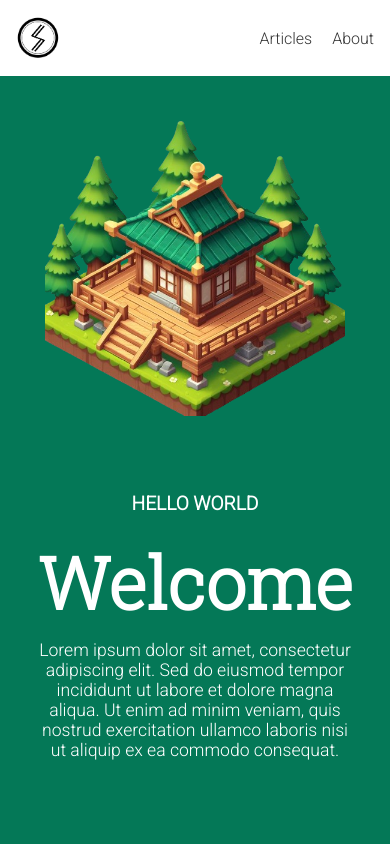
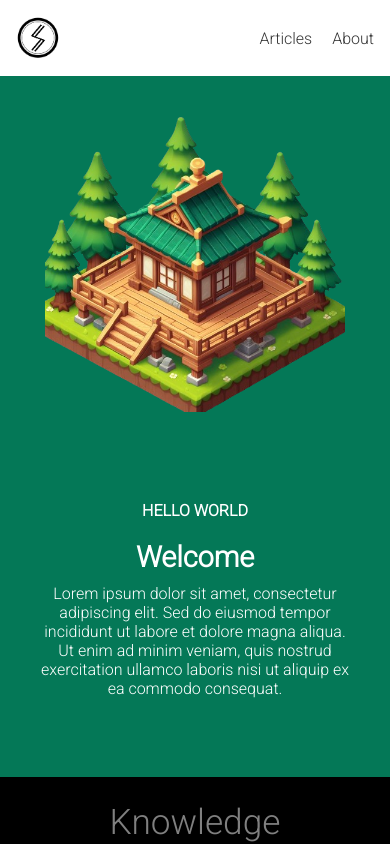
Before and after one commit to subsetsoftwares/nextjs-mdx-blog-template, a Next.js app: page /about in a window 390 px wide. Shown: the top 844 px of the page. Built offline with nearby package versions, Linux system fonts and the light colour scheme.

Commit message:
updated homepage responsive styles

```diff
--- a/components/AboutBanner.scss
+++ b/components/AboutBanner.scss
@@ -1,4 +1,8 @@
+@use "../styles/mixins";
+
 .about-banner {
+  @include mixins.set-font-sizes(var(--base-font-size));
+
   display: flex;
   min-height: calc(100vh - var(--header-panel-height) - 150px);
 
@@ -8,11 +12,6 @@
     display: flex;
     justify-content: center;
     align-items: center;
-
-    .info-image {
-      width: 150px;
-      height: auto;
-    }
   }
 
   .right-section {
@@ -30,12 +29,10 @@
       .hello-world {
         text-transform: uppercase;
         font-weight: bold;
-        font-size: 1.2rem;
       }
 
       h2 {
         margin: 10px 0;
-        font-size: 4.5rem;
       }
 
       p {
@@ -45,7 +42,7 @@
   }
 }
 
-@media (max-width: 991px) {
+@media (max-width: 550px) {
   .about-banner {
     display: block;
     background-color: var(--background-color-emerald-700);
@@ -55,6 +52,11 @@
       background-color: var(--background-color-emerald-700);
       padding: 36px;
       min-height: 45vh;
+
+      .info-image {
+        max-width: 85vw;
+        height: auto;
+      }
     }
 
     .right-section {
@@ -62,3 +64,28 @@
     }
   }
 }
+
+@media (max-width: 991px) {
+  .about-banner {
+    display: block;
+    background-color: var(--background-color-emerald-700);
+    min-height: 75vh;
+    .left-section {
+      background-color: var(--background-color-emerald-700);
+      min-height: 36vh;
+    }
+    .right-section {
+      min-height: calc(75vh - 36vh);
+      padding-bottom: 5vh;
+      .what-we-do {
+        width: 80vw;
+      }
+    }
+  }
+}
+
+@media (min-width: 992px) {
+  .about-banner .right-section .content p {
+    margin: 2rem 3rem;
+  }
+}
--- a/components/AboutBanner.tsx
+++ b/components/AboutBanner.tsx
@@ -7,7 +7,7 @@ export default function AboutBanner({ imageUrl }: { imageUrl: string }) {
     <div className="about-banner">
       <div className="left-section">
         <Image
-          className="logo"
+          className="info-image"
           src={imageUrl}
           alt="Company Logo"
           width={300}
--- a/components/Cards.scss
+++ b/components/Cards.scss
@@ -2,7 +2,7 @@
   padding-bottom: 2rem;
   .section {
     display: grid;
-    grid-template-columns: repeat(auto-fill, 300px);
+    grid-template-columns: repeat(auto-fill, min(var(--card-base-size), 90vw));
     justify-content: center;
     gap: 1rem;
   }
--- a/components/Header.scss
+++ b/components/Header.scss
@@ -4,6 +4,8 @@
   align-items: center;
   padding: 16px;
   color: #333;
+  margin: auto;
+  max-width: var(--max-width-page);
 
   .logo-container {
     display: flex;
--- /dev/null
+++ b/styles/_mixins.scss
@@ -0,0 +1,26 @@
+@mixin set-font-sizes($base-font-size) {
+  h1 {
+    font-size: calc($base-font-size * 2);
+  }
+
+  h2 {
+    font-size: calc($base-font-size * 1.8);
+  }
+
+  h3 {
+    font-size: calc($base-font-size * 1.1);
+  }
+
+  h4 {
+    font-size: $base-font-size;
+  }
+
+  h5 {
+    font-size: calc($base-font-size * 0.8);
+  }
+
+  p,
+  span {
+    font-size: calc($base-font-size);
+  }
+}
--- a/styles/globals.scss
+++ b/styles/globals.scss
@@ -1,7 +1,10 @@
+@use "./mixins";
+
 :root {
-  --max-width: 1100px;
+  --max-width-page: 1400px;
   --max-width-article: 800px;
   --border-radius: 1rem;
+  --card-base-size: 320px;
 
   --header-panel-height: 76px;
   --footer-panel-height: 300px;
@@ -12,10 +15,6 @@
   --font-family-heading: "Roboto Slab", serif;
   --font-family-content: "Roboto", sans-serif;
   --font-family-code: "JetBrains Mono", monospace;
-
-  --font-size-code-lg: 0.95rem;
-  --font-size-code-md: 0.9rem;
-  --font-size-code-sm: 0.8rem;
 
   --h2-title-color: #696969;
   --h3-title-color: #555555;
@@ -49,41 +48,29 @@
   }
 }
 
-@media (min-width: 992px) {
+@media (min-width: 1101px) {
   :root {
-    --h1-font-size: 4.5rem;
-    --h2-font-size: 4rem;
-    --h3-font-size: 2.4rem;
-    --code-h1-font-size: 2rem;
-    --code-h2-font-size: 1.8rem;
-    --code-h3-font-size: 1.5rem;
-    --p-font-size: 1.15rem;
+    --base-font-size: 1.4rem;
+  }
+}
+
+@media (max-width: 1100px) {
+  :root {
+    --base-font-size: 1.3rem;
     --font-size-code: 0.95rem;
   }
 }
 
 @media (max-width: 991px) {
   :root {
-    --h1-font-size: 3.8rem;
-    --h2-font-size: 3.4rem;
-    --h3-font-size: 2.2rem;
-    --code-h1-font-size: 2rem;
-    --code-h2-font-size: 1.8rem;
-    --code-h3-font-size: 1.5rem;
-    --p-font-size: 1.1rem;
+    --base-font-size: 1.2rem;
     --font-size-code: 0.9rem;
   }
 }
 
 @media (max-width: 550px) {
   :root {
-    --h1-font-size: 3.2rem;
-    --h2-font-size: 3rem;
-    --h3-font-size: 1.5rem;
-    --code-h1-font-size: 2rem;
-    --code-h2-font-size: 1.8rem;
-    --code-h3-font-size: 1.5rem;
-    --p-font-size: 1.1rem;
+    --base-font-size: 1rem;
     --font-size-code: 0.8rem;
   }
 }
@@ -93,6 +80,7 @@
   padding: 0;
   margin: 0;
   font-family: var(--font-family-content);
+  @include mixins.set-font-sizes(var(--base-font-size));
 }
 
 html,
@@ -106,24 +94,6 @@ a {
   text-decoration: none;
 }
 
-h1,
-h2,
-h3 {
-  font-family: var(--font-family-heading);
-}
-
-h1 {
-  font-size: var(--h1-font-size);
-}
-
-h2 {
-  font-size: var(--h2-font-size);
-}
-
-h3 {
-  font-size: var(--h3-font-size);
-}
-
 p {
   font-size: var(--p-font-size);
 }
@@ -132,15 +102,7 @@ p {
 .section-title {
   color: var(--section-title-color);
   padding: 2.5rem 0 2rem;
-  font-size: 2rem;
   text-align: center;
-
-  @media (max-width: 550px) {
-    & {
-      text-align: left;
-      margin-left: 0.7rem;
-    }
-  }
 }
 
 /* markdown */
@@ -196,18 +158,6 @@ p {
     }
   }
 
-  h1 {
-    font-size: var(--code-h1-font-size);
-  }
-
-  h2 {
-    font-size: var(--code-h2-font-size);
-  }
-
-  h3 {
-    font-size: var(--code-h3-font-size);
-  }
-
   @media (max-width: 550px) {
     img {
       width: 100%;
```
Also changed, not shown: components/BigBlock.scss (+8 -0 lines), components/Tags.scss (+8 -1 lines), pages/index.tsx (+4 -6 lines).
